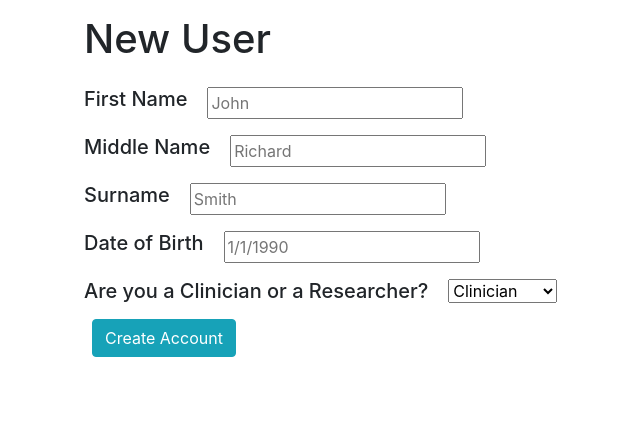
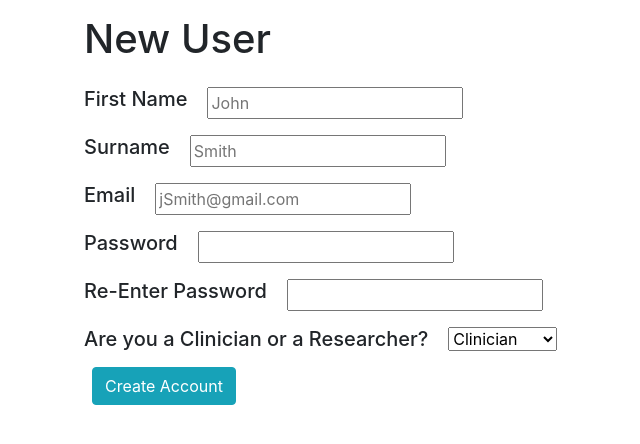
Before and after one commit to ricardomokhtari/Eczema-Database-Web-App, a React (Create React App) app: page /create in a window 1280 px wide. Shown: the top 444 px of the page, without its empty margins (0-640 px from the left). Built offline with nearby package versions, Linux system fonts and the light colour scheme.

Commit message:
Added more functionality to create page

```diff
--- a/src/components/createAccount.jsx
+++ b/src/components/createAccount.jsx
@@ -1,7 +1,51 @@
 import React, { Component } from 'react';
+import axios from 'axios';
+
+var serverURL = "http://localhost:8080/LectureServlet/create";
 
 class CreateAccount extends Component {
-    state = {  }
+    state = {
+        firstname: null,
+        surname: null,
+        email: null,
+        password: null,
+        type: null
+    }
+
+    async handlePost(){
+        axios.post(serverURL,JSON.stringify(this.state),'Access-Control-Allow-Origin','*').then(response => {
+            console.log(response.data)
+        }).catch(error => {
+            console.log(error.response)
+        })
+    }
+
+    handleUpload(){
+        const firstname = this.refs.firstname.value;
+        const surname = this.refs.surname.value;
+        const email = this.refs.email.value;
+        const temp = this.refs.password.value;
+        const passwordCheck = this.refs.passwordCheck.value;
+        if(temp === passwordCheck){
+            var password = temp;
+        }
+        // get all input fields in the dropdown
+        const types = document.getElementById('typeInput');
+        //extract value of the selected region
+        const selectedType = types.options[types.selectedIndex].value;
+        this.setState(
+            {
+                firstname: firstname,
+                surname: surname,
+                email: email,
+                password: password,
+                type: selectedType
+            },
+            () => {
+            this.handlePost()
+        })
+    }
+
     render() {
         return (
             <React.Fragment>
@@ -18,23 +62,27 @@ class CreateAccount extends Component {
                         <input className = "Input" type="text" ref="firstname" placeholder = "John"/>
                     </div>
                     <div className = "Inline">
-                        <h5>Middle Name</h5>
-                        <input className = "Input" type="text" ref="middlename" placeholder = "Richard"/>
-                    </div>
-                    <div className = "Inline">
                         <h5>Surname</h5>
                         <input className = "Input" type="text" ref="surname" placeholder = "Smith"/>
                     </div>
                     <div className = "Inline">
-                        <h5>Date of Birth</h5>
-                        <input className = "Input" type="text" ref="dob" placeholder = "1/1/1990"/>
+                        <h5>Email</h5>
+                        <input className = "Input" type="text" ref="email" placeholder = "jSmith@gmail.com"/>
+                    </div>
+                    <div className = "Inline">
+                        <h5>Password</h5>
+                        <input className = "Input" type="password" ref="password"/>
+                    </div>
+                    <div className = "Inline">
+                        <h5>Re-Enter Password</h5>
+                        <input className = "Input" type="password" ref="passwordCheck"/>
                     </div>
                     <div className = "Inline">
                         <h5>Are you a Clinician or a Researcher?</h5>
                         <div>
-                            <select className = "Input">
-                                <option value="Clinician" >Clinician</option>
-                                <option value="Researcher" >Researcher</option>
+                            <select className = "Input" id = "typeInput">
+                                <option value="Clinician" id="clinician">Clinician</option>
+                                <option value="Researcher" id="researcher">Researcher</option>
                             </select>
                         </div>
                     </div>
--- a/src/components/loginpage.jsx
+++ b/src/components/loginpage.jsx
@@ -55,10 +55,14 @@ class LoginPage extends Component {
                         <input type="text" ref="email" placeholder = "Email"/>
                     </div>
                     <div className = "inputs">
-                        <input type="text" ref="password" placeholder = "Password"/>
+                        <input type="password" ref="password" placeholder = "Password"/>
                     </div>
                     <div className = "inputs">
-                        <button className = "btn btn-info m-2" onClick = {this.handleUpload}>Login</button>
+                        <Router forceRefresh = {true}>
+                            <Link to="/">
+                                <button className = "btn btn-info m-2" onClick = {this.handleUpload}>Login</button>
+                            </Link>
+                        </Router>
                     </div>
                     <div className = "inputs">
                         <Router forceRefresh = {true}>
```
